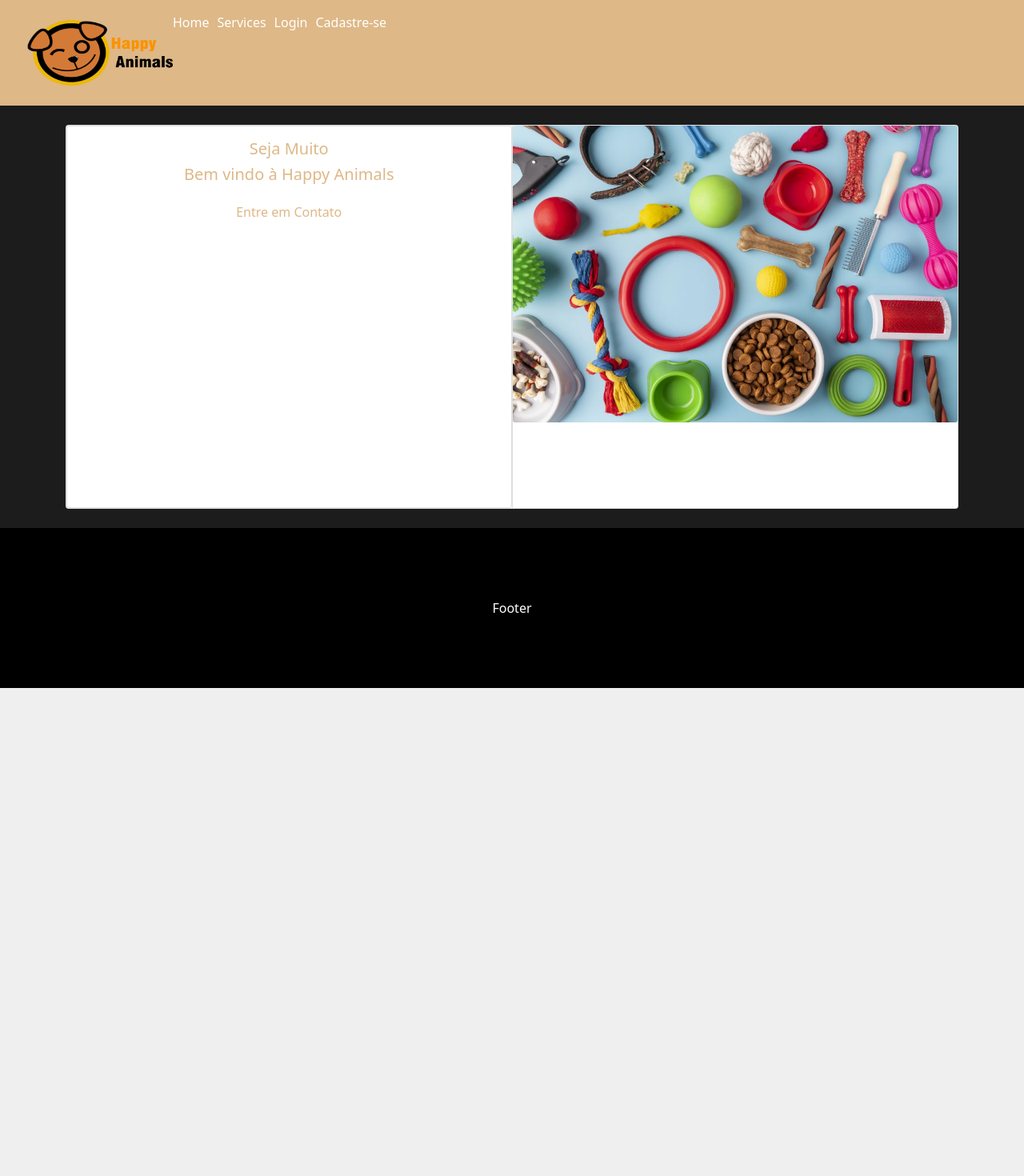
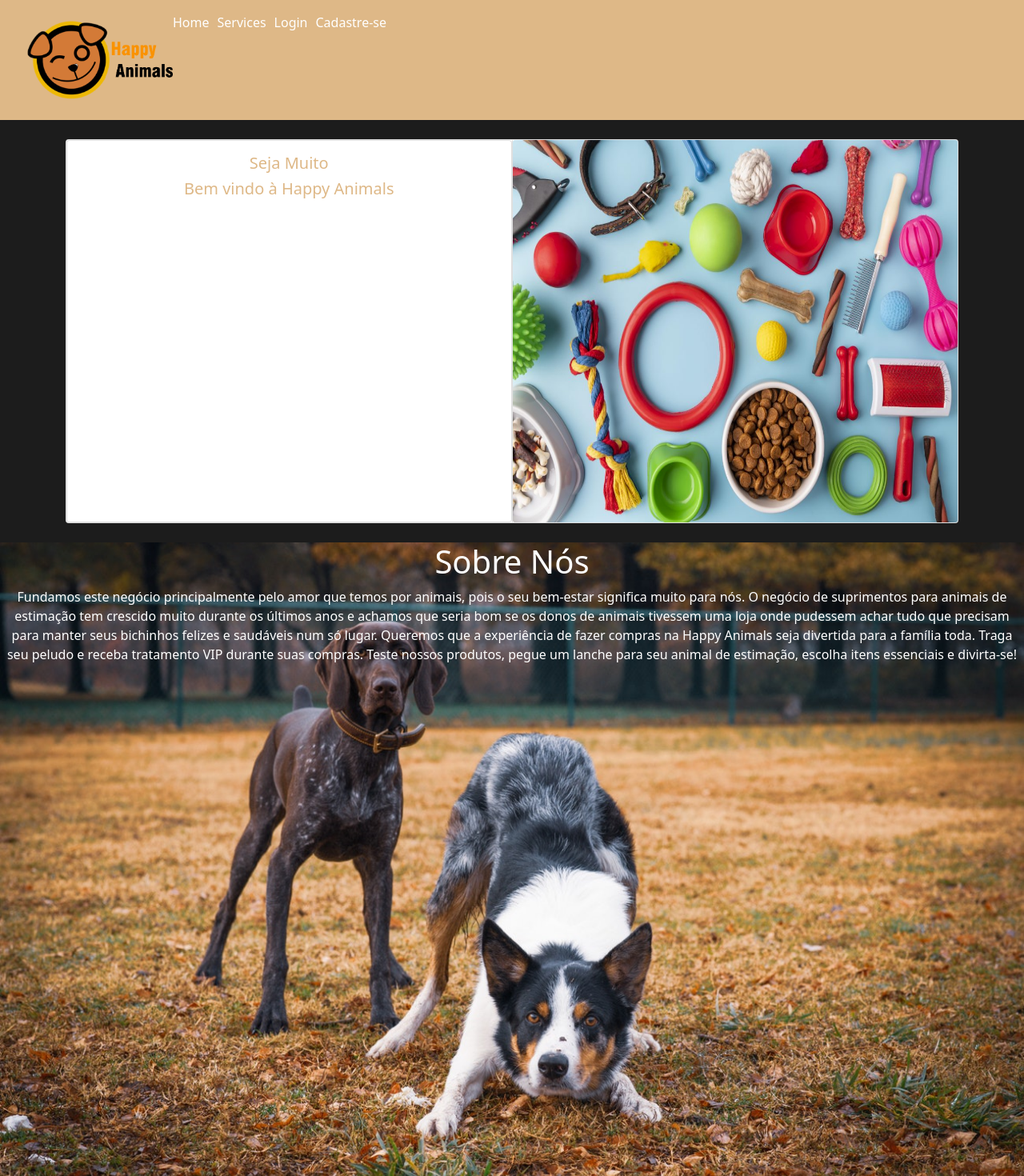
Before and after one commit to Limaisaias-ux/Happy_Animals, a React (Create React App) app: page / in a window 1280 px wide. Shown: the top 1470 px of the page at 80% size. Before the commit the page ends 860 px from the top, so only its background shows below. Built offline with nearby package versions, Linux system fonts and the light colour scheme.

Commit message:
Criei a parte do sobre nós

```diff
--- a/src/components/Banner.css
+++ b/src/components/Banner.css
@@ -1,5 +1,6 @@
-.card {
+.card{
     background-color: black;
+
 }
 
 .container {
@@ -15,3 +16,7 @@
 .p{
     color: white;
 }
+
+img{
+    height: 100%;
+}
--- a/src/components/Banner.js
+++ b/src/components/Banner.js
@@ -15,13 +15,10 @@ function Banner(){
             <Card.Subtitle className="p">
             Especialistas em animais domésticos
             </Card.Subtitle>
-            <Card.Text className="text">
-              Entre em Contato
-            </Card.Text>
           </Card.Body>
         </Card>
         <Card>
-          <Card.Img src={banner} />
+          <Card.Img className="img" src={banner} />
         </Card>
         </CardGroup>
       </>
--- /dev/null
+++ b/src/components/Sobre.css
@@ -0,0 +1,4 @@
+.sobretext{
+    text-align: center;
+    color: white;
+}
--- /dev/null
+++ b/src/components/Sobre.js
@@ -0,0 +1,18 @@
+import React from "react";
+import './Sobre.css';
+
+function Sobre(){
+    return(
+
+        <div className="sobretext">
+            <h1>Sobre Nós</h1>
+            <p>Fundamos este negócio principalmente pelo amor que temos por animais, pois o seu bem-estar significa muito para nós.
+            O negócio de suprimentos para animais de estimação tem crescido muito durante os últimos anos e achamos que seria bom se
+            os donos de animais tivessem uma loja onde pudessem achar tudo que precisam para manter seus bichinhos felizes e saudáveis num só lugar.
+            Queremos que a experiência de fazer compras na Happy Animals seja divertida para a família toda. Traga seu peludo e receba tratamento VIP
+            durante suas compras. Teste nossos produtos, pegue um lanche para seu animal de estimação, escolha itens essenciais e divirta-se!</p>
+        </div>
+
+    );
+}
+export default Sobre
--- a/src/pages/Home.css
+++ b/src/pages/Home.css
@@ -1,3 +1,10 @@
 .conteudo{
     background-color: #1C1C1C;
 }
+
+.sobre{
+    background-image: url(../img/img-sobre.jpg);
+    height: 100%;
+    width: 100%;
+    background-size: cover;
+}
--- a/src/pages/Home.js
+++ b/src/pages/Home.js
@@ -1,5 +1,6 @@
 import Menu from "../components/Menu";
 import Banner from '../components/Banner';
+import Sobre from '../components/Sobre';
 import './Home.css';
 
 function Home() {
@@ -11,6 +12,9 @@ function Home() {
         <Banner />
         <br/>
         </div>
+        <div className="sobre">
+            <Sobre />
+        </div>
         </>
     );
 }
```
Also changed, not shown: src/img/img-sobre.jpg (added).
